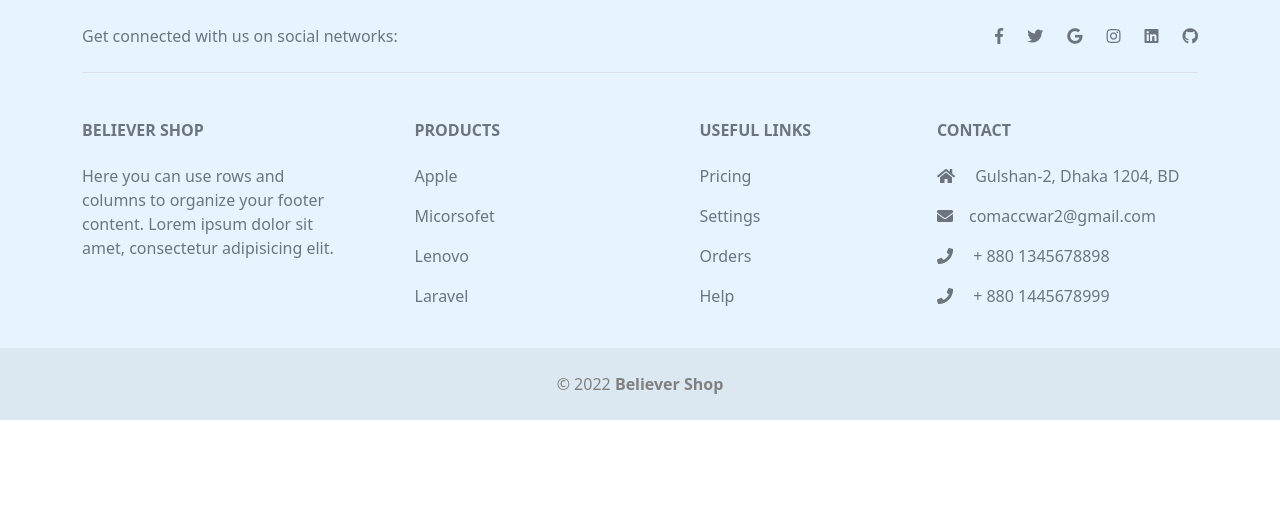
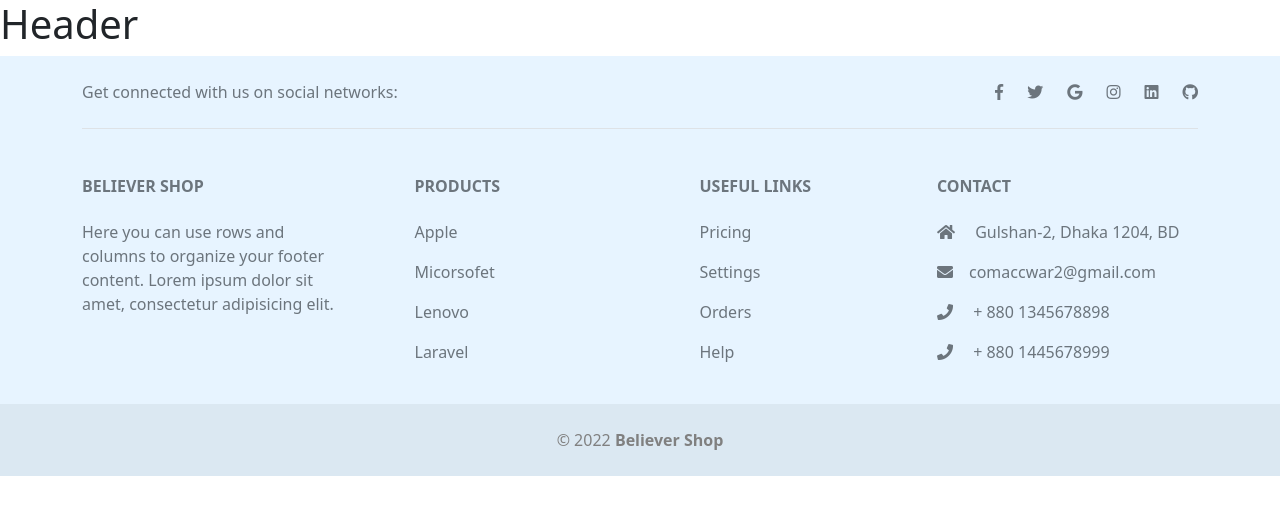
Before and after one commit to abdullahalmasudpersonal/believershops_client, a React (Create React App) app: page / in a window 1280 px wide. Shown: the top 514 px of the page. Built offline with nearby package versions, Linux system fonts and the light colour scheme.

Commit message:
anoteer update

```diff
--- a/public/index.html
+++ b/public/index.html
@@ -22,7 +22,7 @@
       work correctly both with client-side routing and a non-root public URL.
       Learn how to configure a non-root public URL by running `npm run build`.
     -->
-  <title>Believer Shop</title>
+  <title>Mahsez</title>
  <!--  <link href="https://cdn.jsdelivr.net/npm/bootstrap@5.0.2/dist/css/bootstrap.min.css" rel="stylesheet"
     integrity="sha384-EVSTQN3/azprG1Anm3QDgpJLIm9Nao0Yz1ztcQTwFspd3yD65VohhpuuCOmLASjC" crossorigin="anonymous">
   <script src="https://cdn.jsdelivr.net/npm/bootstrap@5.0.2/dist/js/bootstrap.bundle.min.js"
--- a/src/App.js
+++ b/src/App.js
@@ -1,10 +1,12 @@
 import '../node_modules/bootstrap/dist/css/bootstrap.min.css';
 import '../node_modules/bootstrap/dist/js/bootstrap.min';
 import Footer from './Pages/Shared/Footer/Footer';
+import Header from './Pages/Shared/Header/Header';
 
 function App() {
   return (
     <div>
+      <Header/>
       <Footer/>
     </div>
   );
--- /dev/null
+++ b/src/Pages/Shared/Header/Header.js
@@ -0,0 +1,11 @@
+import React from 'react';
+
+const Header = () => {
+    return (
+        <div>
+            <h1>Header</h1>
+        </div>
+    );
+};
+
+export default Header;
```
Also changed, not shown: src/Pages/Shared/Header/Header.css (added).
